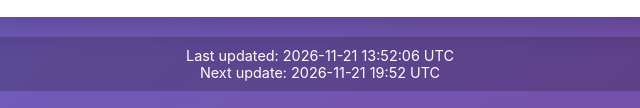
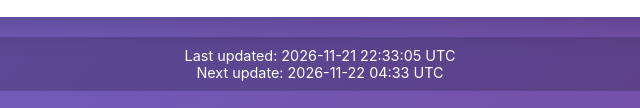
Before and after one commit to oluwaferanmi-boop/Torn-4, a plain HTML site: page index.html in a window 1280 px wide. Shown: the part 1767-1875 px from the top of the page, 320-960 px from the left. Drawn offline with Linux system fonts and the light colour scheme.

Commit message:
Update leaderboard - 2026-11-21 22:33 UTC

```diff
--- a/index.html
+++ b/index.html
@@ -123,8 +123,8 @@
     </div>
 
     <div class="updated">
-      Last updated: 2026-11-21 13:52:06 UTC<br>
-      Next update: 2026-11-21 19:52 UTC
+      Last updated: 2026-11-21 22:33:05 UTC<br>
+      Next update: 2026-11-22 04:33 UTC
     </div>
   </div>
 </body>
```
